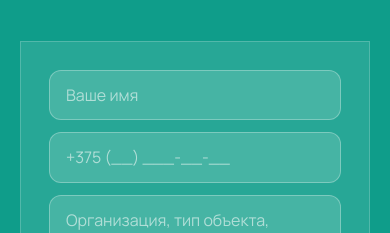
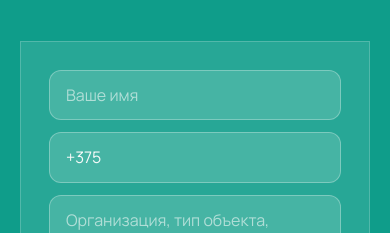
Before and after one commit to itimzavadic/pokraska, a Next.js app: page / in a window 390 px wide. Shown: the part 3760-3993 px from the top of the page. Built offline with nearby package versions, Linux system fonts and the light colour scheme.

Commit message:
Prefill lead form phone fields with +375.
Keep the Belarus country code as the default starting value.

Co-authored-by: Cursor <cursoragent@cursor.com>

```diff
--- a/src/components/LeadCaptureForm.tsx
+++ b/src/components/LeadCaptureForm.tsx
@@ -104,6 +104,7 @@ export function LeadCaptureForm({
               name="phone"
               type="tel"
               autoComplete="tel"
+              defaultValue="+375"
               placeholder="+375 (__) ___-__-__"
               className={fieldClass}
               required
```
